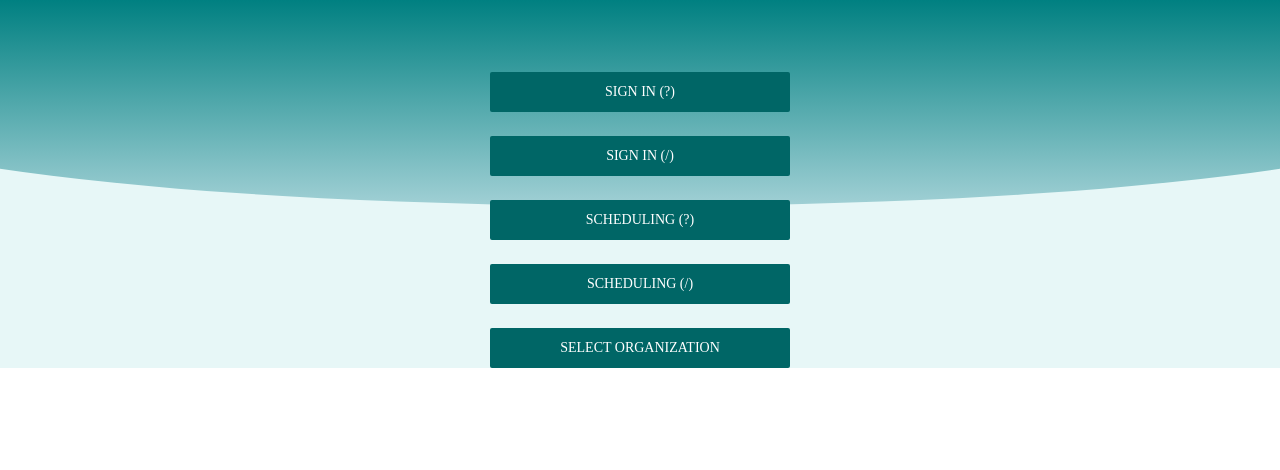
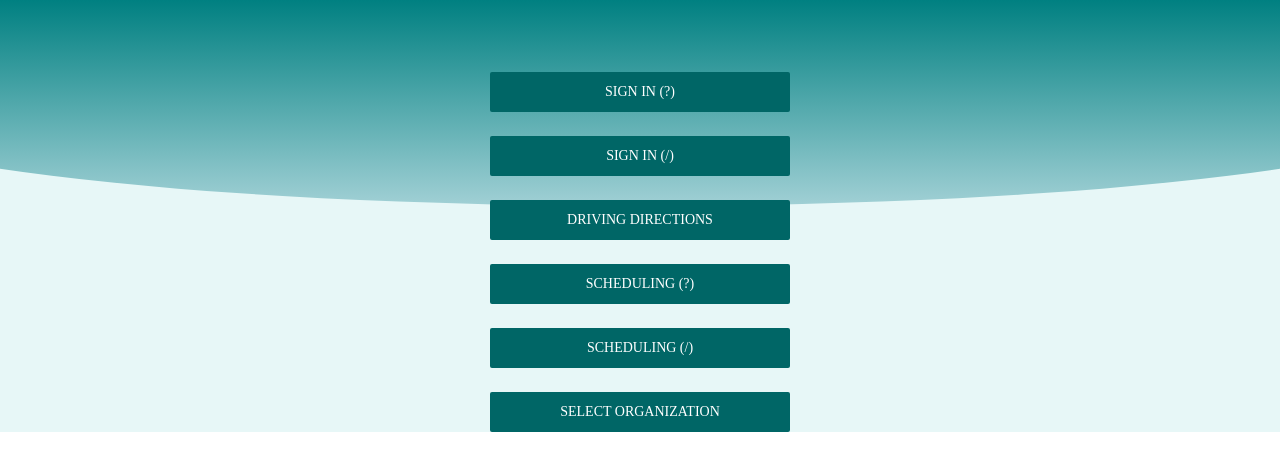
Before and after one commit to danmuzyka/mycharttest, a plain HTML site: page index.html in a window 1280 px wide. Drawn offline with nearby package versions, Linux system fonts and the light colour scheme; some icons are missing; a web font is replaced by a local one.

Commit message:
Adding Google maps driving directions link.

```diff
--- a/index.html
+++ b/index.html
@@ -35,6 +35,10 @@
           <div class="sign-in-text">Sign In (/)</div>
           </div></a>
 
+          <a href="https://www.google.com/maps/dir/?api=1&destination=510%20NW%2011th%20Ave%2C%20Portland%2C%20OR%2097209" title="Driving directions"><div class="sign-in-button">
+            <div class="sign-in-text">Driving directions</div>
+          </div></a>
+
           <a href="epicmychart://Scheduling?orgID=796" title="My Chart Scheduling"><div class="sign-in-button">
             <div class="sign-in-text">Scheduling (?)</div>
           </div></a>
```
